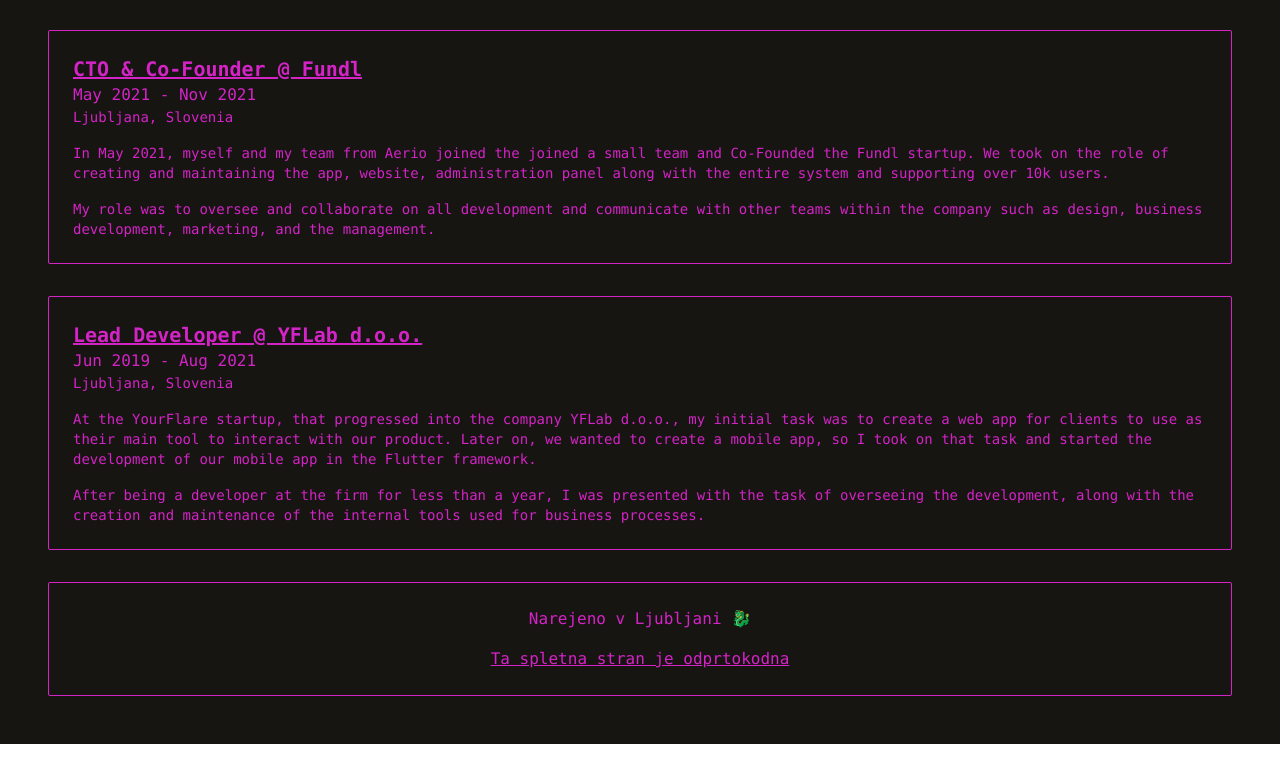
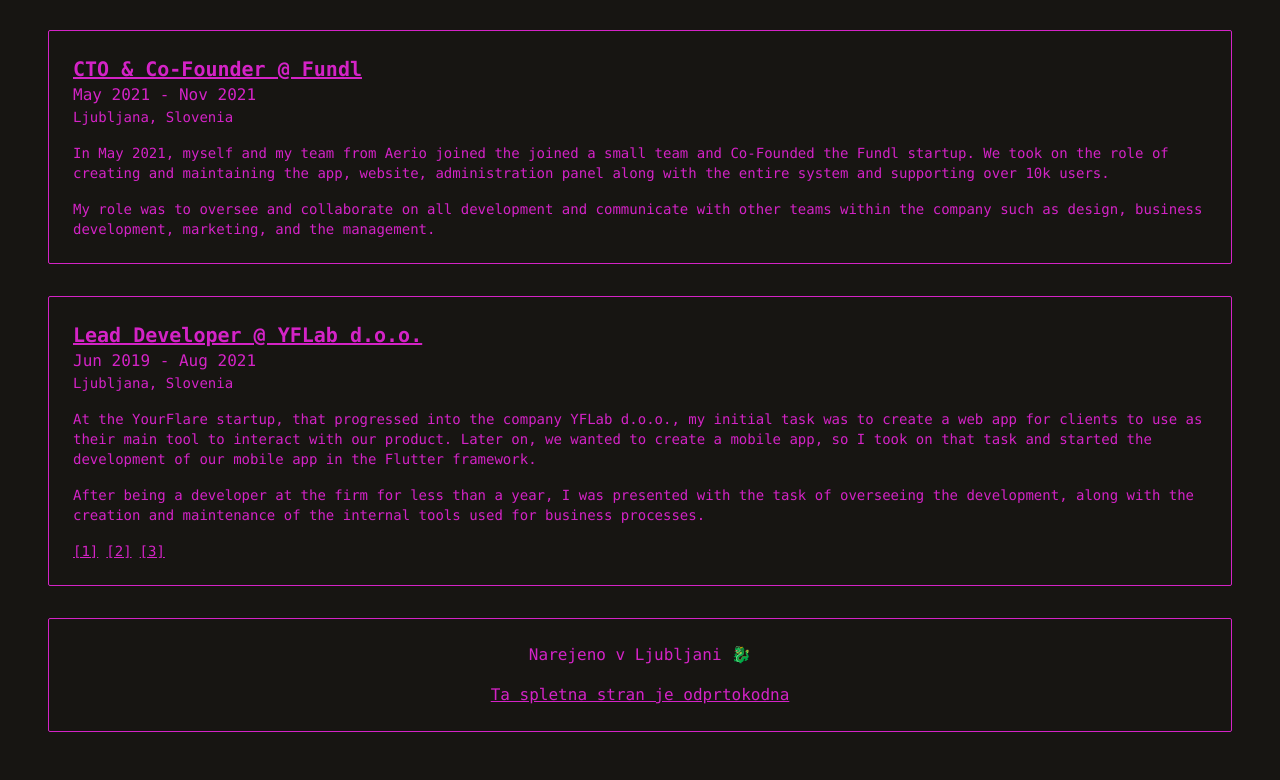
Before and after one commit to aikenahac/website, a SvelteKit app: page /work in a window 1280 px wide. Shown: the part 2084-2864 px from the top of the page. Before the commit the page ends 2828 px from the top, so only its background shows below. Built offline with nearby package versions, Linux system fonts and the light colour scheme; no server answers.

Commit message:
Update website

```diff
--- a/src/lib/components/Job.svelte
+++ b/src/lib/components/Job.svelte
@@ -16,8 +16,15 @@
   {#if job.description2}
     <p class="font-mono text-sm text-aipink">{job.description2}</p>
   {/if}
-  {#if job.description3}
+  {#if job.description3 && Array.isArray(job.description3) === false}
     <p class="font-mono text-sm text-aipink">{job.description3}</p>
+  {/if}
+  {#if job.description3 && Array.isArray(job.description3)}
+    <div class="flex flex-row gap-2">
+      {#each job.description3 as desc}
+        {@html desc}
+      {/each}
+    </div>
   {/if}
   {#if job.description4}
     <p class="font-mono text-sm text-aipink">{job.description4}</p>
--- a/src/routes/work/+page.svelte
+++ b/src/routes/work/+page.svelte
@@ -91,6 +91,11 @@
       url: 'https://www.linkedin.com/company/yourflare',
       description: $t('work.flare.description'),
       description2: $t('work.flare.description2'),
+      description3: [
+        '<a class="font-mono text-sm text-aipink underline" href="https://www.dnevnik.si/novice/posel/mladi-podjetnik-s-pametno-kresnicko-flare-ki-belezi-lokacijo-otroka-2206031/" target="_blank">[1]</a>',
+        '<a class="font-mono text-sm text-aipink underline" href="https://mestoakrobatov.si/zgodbe-akrobatov/andrei-morozov-flare/" target="_blank">[2]</a>',
+        '<a class="font-mono text-sm text-aipink underline" href="https://www.bibaleze.si/novice/pametna-kresnicka-za-vecjo-varnost-otrok.html" target="_blank">[3]</a>',
+      ],
     },
   ];
 </script>
```
